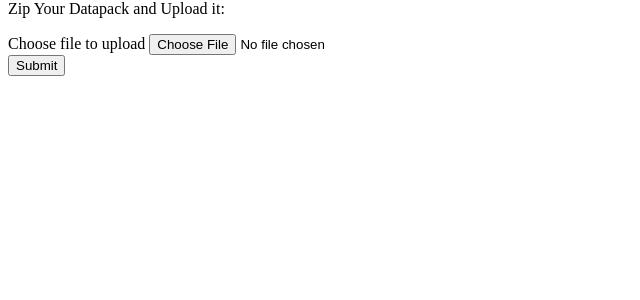
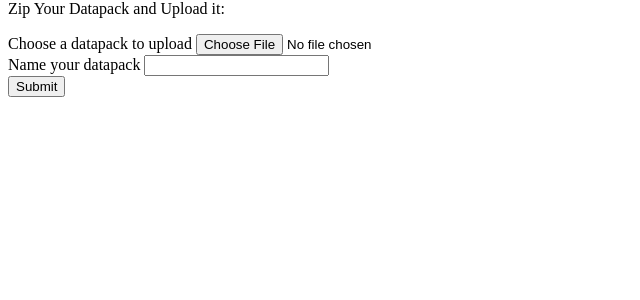
Before and after one commit to Nicolas-Gatien/MCD-Index, a Flask app: page /upload in a window 1280 px wide. Shown: the part 16-316 px from the top of the page, without its empty margins (0-640 px from the left). Run offline with Flask 3, Linux system fonts and the light colour scheme.

Commit message:
Add Datapack ID to Form

```diff
--- a/mcd_index/templates/upload.html
+++ b/mcd_index/templates/upload.html
@@ -1,15 +1,19 @@
 {% extends 'base.html' %}
 
-{% block header %}
-<title>Upload a Datapack</title>
+{% block title %}
+Upload a Datapack
 {% endblock %}
 
 {% block content %}
 <p>Zip Your Datapack and Upload it:</p>
 <form enctype="multipart/form-data" action="api/add" method="POST" id="upload-form">
     <div>
-        <label for="file">Choose file to upload</label>
+        <label for="file">Choose a datapack to upload</label>
         <input type="file" id="form-file" name="file" accept=".zip"/>
+    </div>
+    <div>
+        <label>Name your datapack</label>
+        <input id="form-id" name="id"/>
     </div>
     <div>
         <button id="form-submit">Submit</button>
```
